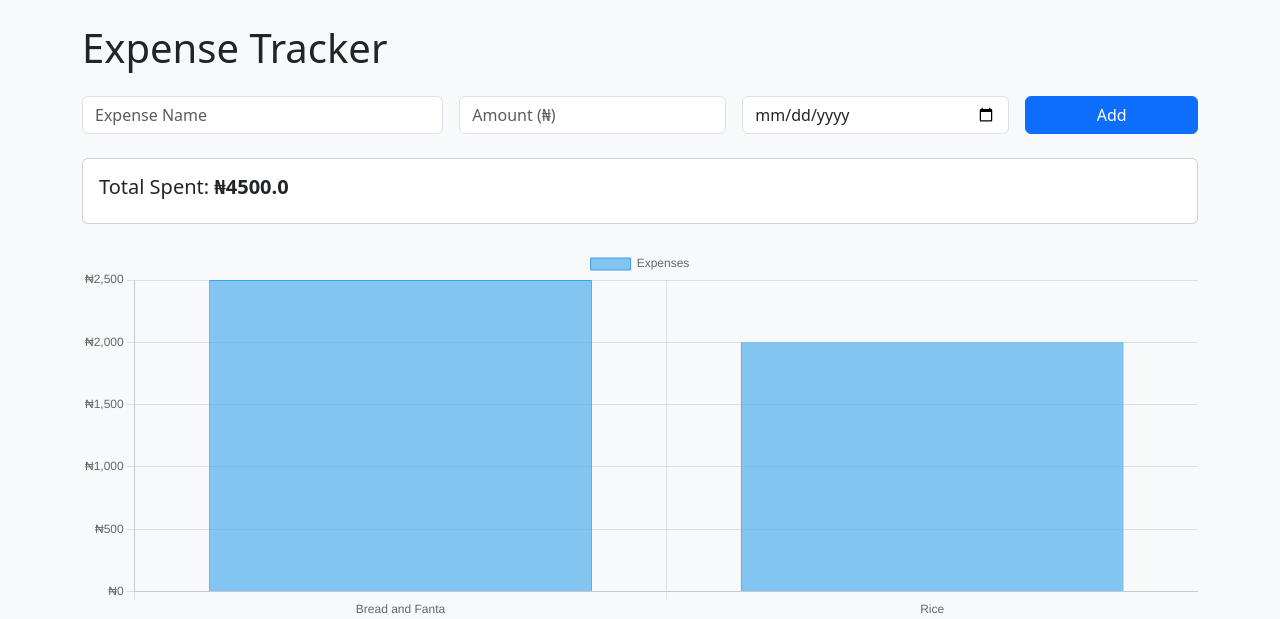
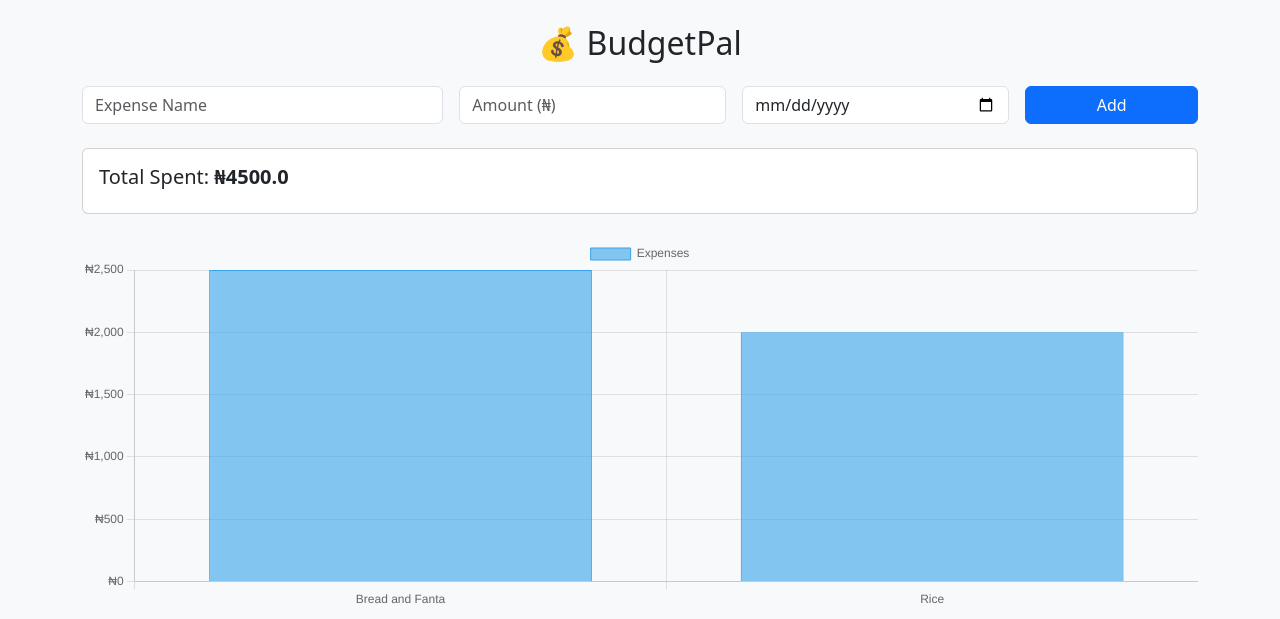
Before and after one commit to Viktorex/BudgetPal, a Flask app: page / in a window 1280 px wide. Shown: the top 619 px of the page. Run offline with Flask 3, Linux system fonts and the light colour scheme; data comes from the database, SQL or seed files in the repository.

Commit message:
Add requirements.txt

```diff
--- a/templates/index.html
+++ b/templates/index.html
@@ -6,7 +6,7 @@
 </head>
 <body class="bg-light">
     <div class="container py-4">
-        <h1 class="mb-4">Expense Tracker</h1>
+        <h2 class="text-center mb-4">💰 BudgetPal</h2>
 
         {% with messages = get_flashed_messages(with_categories=true) %}
           {% if messages %}
```
Also changed, not shown: requirements.txt (added, +59 -0 lines), 1 other file.
